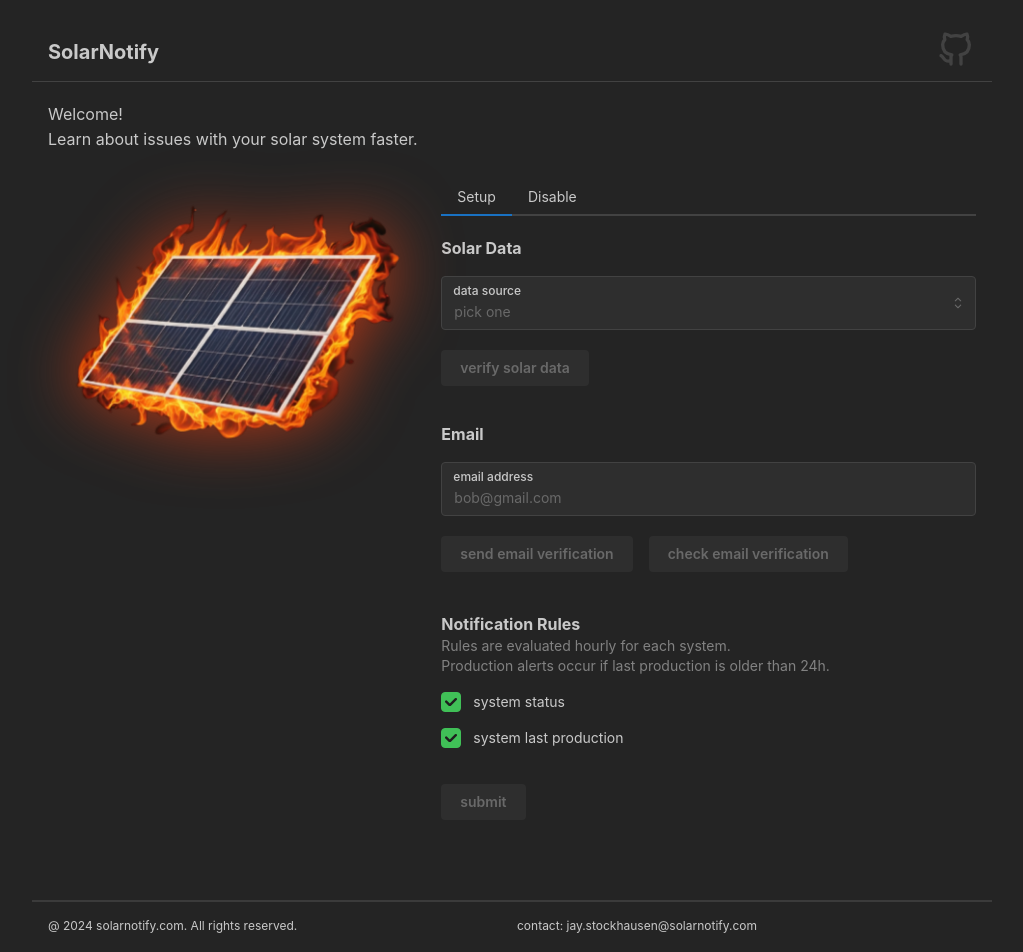
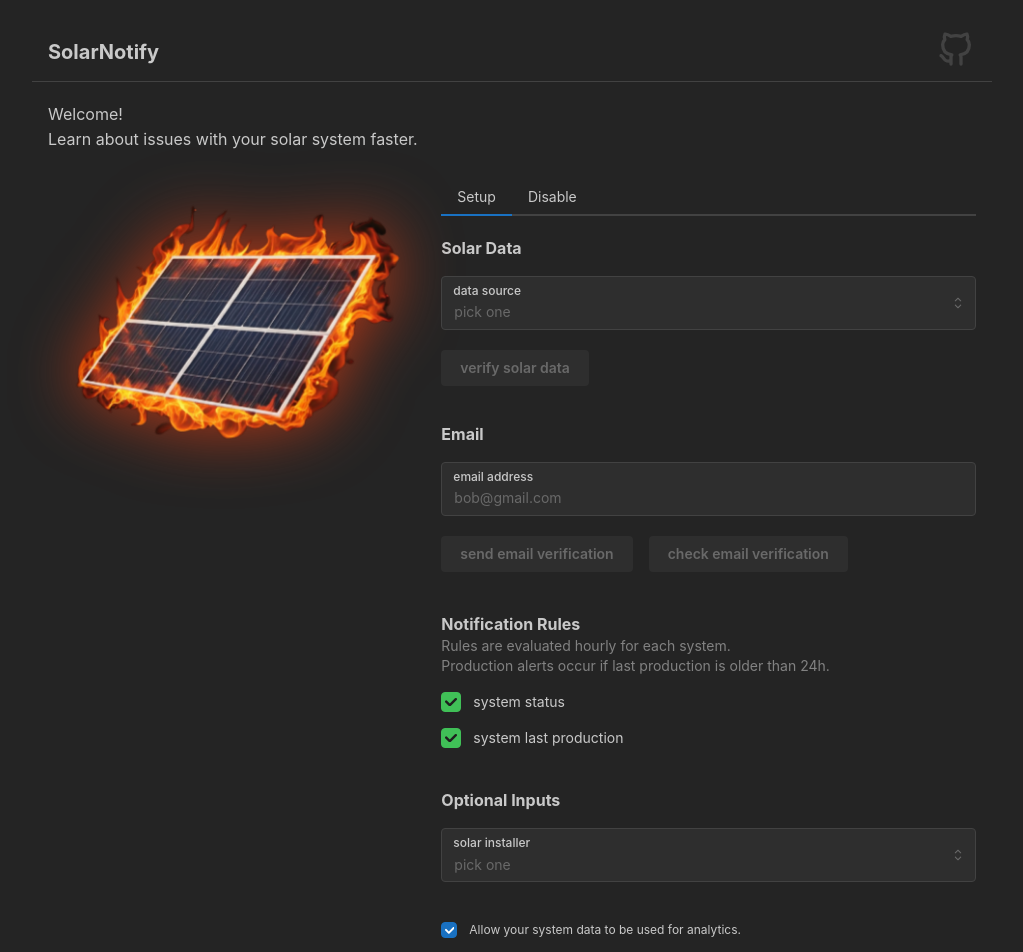
Before and after one commit to stockhausenj/solarnotify, a React (Vite) app in the folder solarnotify/: page / in a window 1280 px wide. Shown: the top 952 px of the page, without its empty margins (128-1151 px from the left). Built offline with nearby package versions, Linux system fonts and the light colour scheme.

Commit message:
add optional inputs

```diff
--- a/solarnotify/src/components/Footer/Footer.module.css
+++ b/solarnotify/src/components/Footer/Footer.module.css
@@ -1,5 +1,5 @@
 .footer {
-  margin-top: 80px;
+  margin-top: 60px;
   border-top: 2px solid light-dark(var(--mantine-color-gray-2), var(--mantine-color-dark-5));
 }
 
--- a/solarnotify/src/components/Setup/Setup.tsx
+++ b/solarnotify/src/components/Setup/Setup.tsx
@@ -26,6 +26,9 @@ export function Setup() {
     { label: 'system last production', checked: true, index: 1 },
   ]);
   const [notificationOptionsVerified, setNotificationOptionsVerified] = useState(true);
+
+  // optional data
+  const [selectedSolarInstaller, setSelectedSolarInstaller] = useState<string | null>(null);
 
   const notificationBoxes = notificationOptions.map((value, index) => (
     <Checkbox
@@ -156,6 +159,14 @@ export function Setup() {
       .catch(error => {
         console.error("error during email verification", error);
       })
+  }
+
+  const submit = () => {
+    console.log(selectedSolarDataSource);
+    console.log(systemsData);
+    console.log(selectedEmail);
+    console.log(notificationOptions);
+    console.log(selectedSolarInstaller);
   }
 
   useEffect(() => {
@@ -308,10 +319,33 @@ export function Setup() {
       <Stack>
         {notificationBoxes}
       </Stack>
+      <Space h="lg" />
+      <Space h="lg" />
+      <Title order={5}>
+        Optional Inputs
+      </Title>
+      <Select
+        mt="md"
+        classNames={classes}
+        comboboxProps={{ withinPortal: true }}
+        data={['self', 'ION', 'Titan', 'BriteStreet', 'Atlasta', 'GRID']}
+        placeholder="pick one"
+        label="solar installer"
+        value={selectedSolarInstaller}
+        onChange={(value) => {
+          setSelectedSolarInstaller(value);
+        }}
+      />
 
-      <Space h="md" />
+      <Space h="lg" />
+      <Space h="lg" />
+      <Checkbox
+        defaultChecked
+        size="xs"
+        label="Allow your system data to be used for analytics."
+      />
       <div style={{ marginTop: '20px' }}>
-        <Button disabled={!solarDataVerified || !emailVerified || !notificationOptionsVerified} onClick={authSolarData} color="green" loaderProps={{ type: 'dots' }}>
+        <Button disabled={!solarDataVerified || !emailVerified || !notificationOptionsVerified} onClick={submit} color="green" loaderProps={{ type: 'dots' }}>
           submit
         </Button>
       </div>
```
Also changed, not shown: 1 other file (tests, documents, lock files or other folders).
